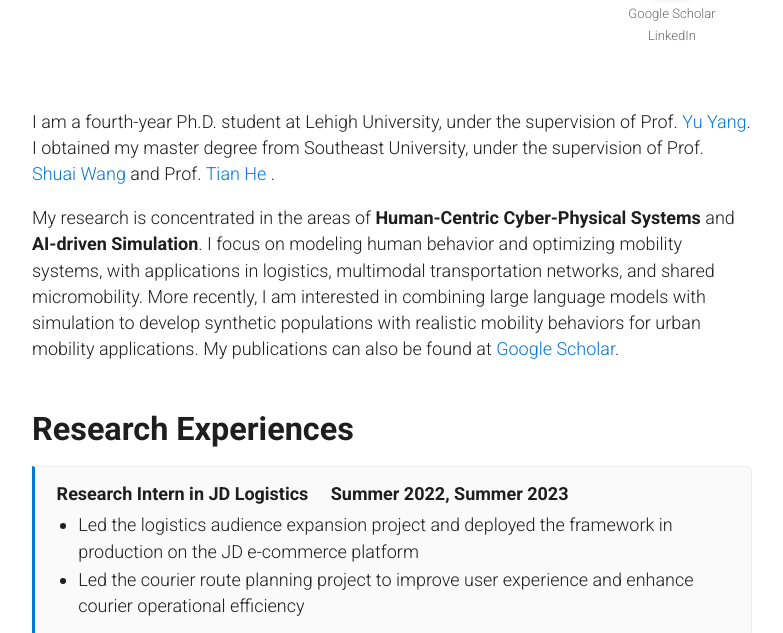
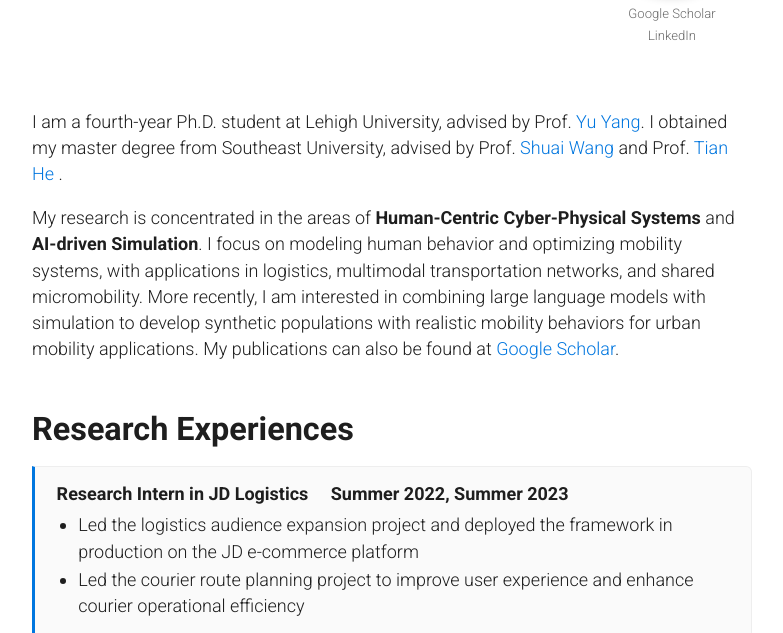
Before and after one commit to huy222-lu/website, a Jekyll site: the page built from index.md, in a window 1280 px wide and 900 px high, cut to the strip 267-900 px from the top of the window. Shown: the whole strip, without its empty margins (248-1031 px from the left). Built offline with Jekyll 4.4.1, drawn with Linux system fonts in a browser that asks for light colours; cached includes are drawn as plain includes; a script that is not in the unit is left out; comment, search, counter and statistics services are not loaded.

Commit message:
Update index.md

```diff
--- a/index.md
+++ b/index.md
@@ -6,7 +6,7 @@ layout: academic
 
 ### Biography
 
-I am a fourth-year Ph.D. student at Lehigh University, under the supervision of Prof. [Yu Yang](https://www.cs.rutgers.edu/~dz220/). I obtained my master degree from Southeast University, under the supervision of Prof. [Shuai Wang](https://cse.seu.edu.cn/2019/0107/c23024a257643/page.htm) and Prof. [Tian He](https://scholar.google.com/citations?user=hc1m_BQAAAAJ&hl=en) .
+I am a fourth-year Ph.D. student at Lehigh University, advised by Prof. [Yu Yang](https://www.cs.rutgers.edu/~dz220/). I obtained my master degree from Southeast University, advised by Prof. [Shuai Wang](https://cse.seu.edu.cn/2019/0107/c23024a257643/page.htm) and Prof. [Tian He](https://scholar.google.com/citations?user=hc1m_BQAAAAJ&hl=en) .
 
 My research is concentrated in the areas of **Human-Centric Cyber-Physical Systems** and **AI-driven Simulation**.
 I focus on modeling human behavior and optimizing mobility systems, with applications in logistics, multimodal transportation networks, and shared micromobility. More recently, I am interested in combining large language models with simulation to develop synthetic populations with realistic mobility behaviors for urban mobility applications.
```
